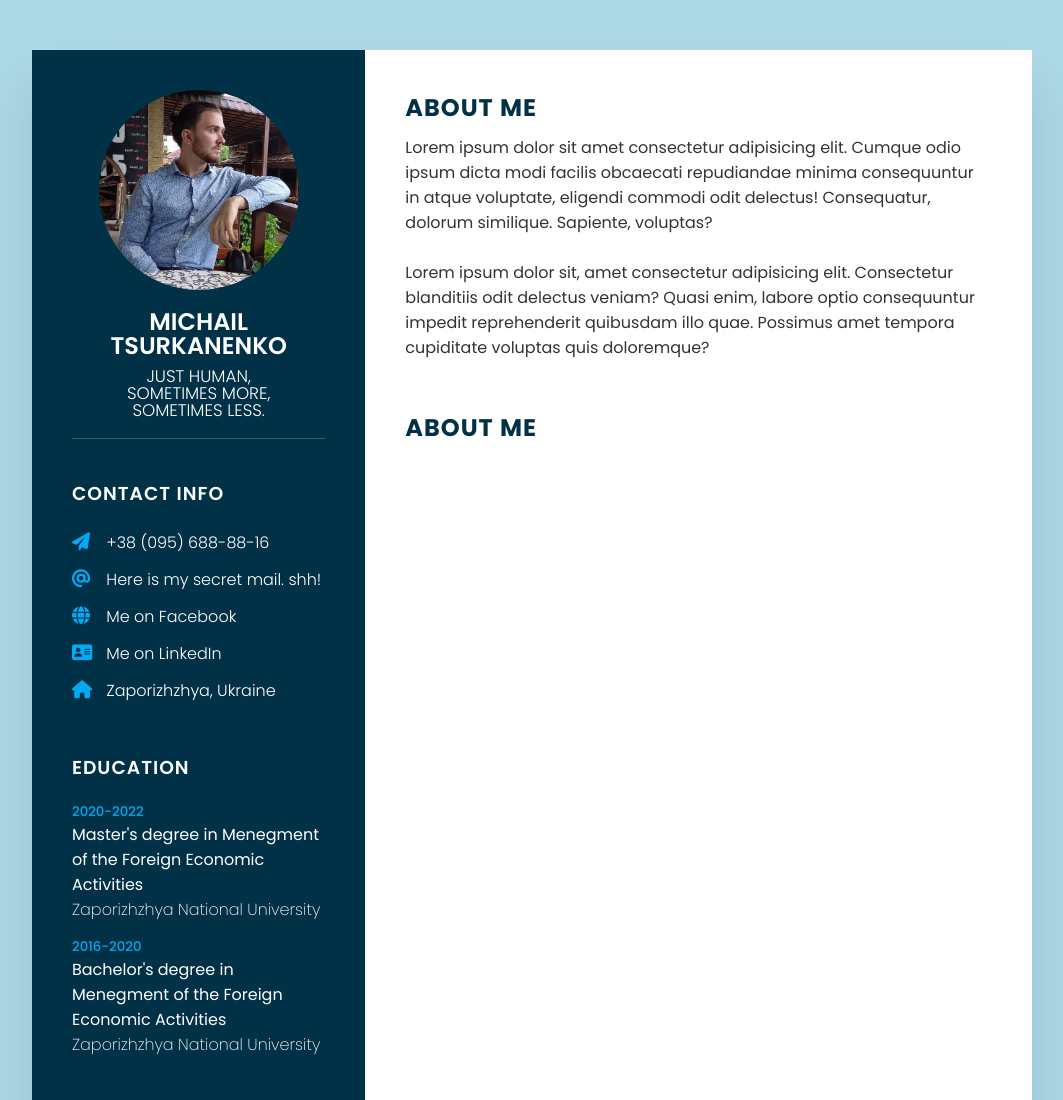
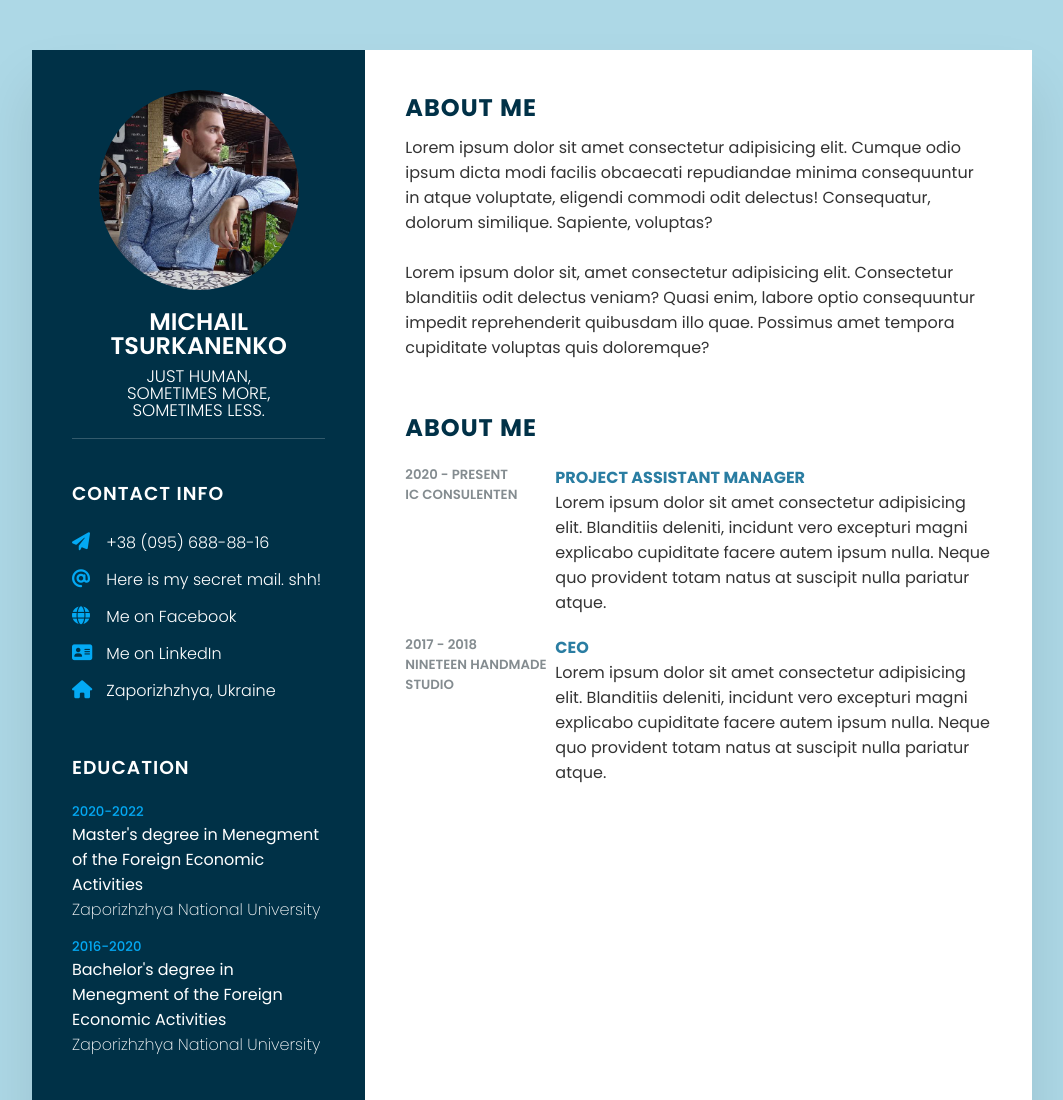
Before and after one commit to MichailTS/homepage, a plain HTML site: page index.html in a window 1280 px wide. Shown: the top 1100 px of the page, without its empty margins (108-1171 px from the left). Drawn offline with Linux system fonts and the light colour scheme.

Commit message:
Experience part added

```diff
--- a/index.html
+++ b/index.html
@@ -136,6 +136,36 @@
         </div>
         <div class="about">
           <h2 class="title2">About me</h2>
+          <div class="box">
+            <div class="year_company">
+              <h5>2020 - Present</h5>
+              <h5>iC consulenten</h5>
+            </div>
+            <div class="text">
+              <h4>Project Assistant Manager</h4>
+              <p>
+                Lorem ipsum dolor sit amet consectetur adipisicing elit.
+                Blanditiis deleniti, incidunt vero excepturi magni explicabo
+                cupiditate facere autem ipsum nulla. Neque quo provident totam
+                natus at suscipit nulla pariatur atque.
+              </p>
+            </div>
+          </div>
+          <div class="box">
+            <div class="year_company">
+              <h5>2017 - 2018</h5>
+              <h5>Nineteen handmade studio</h5>
+            </div>
+            <div class="text">
+              <h4>CEO</h4>
+              <p>
+                Lorem ipsum dolor sit amet consectetur adipisicing elit.
+                Blanditiis deleniti, incidunt vero excepturi magni explicabo
+                cupiditate facere autem ipsum nulla. Neque quo provident totam
+                natus at suscipit nulla pariatur atque.
+              </p>
+            </div>
+          </div>
         </div>
       </div>
     </div>
--- a/styles.css
+++ b/styles.css
@@ -154,3 +154,22 @@ body {
 .about p {
   color: #333;
 }
+
+.about .box {
+  display: flex;
+  flex-direction: row;
+  margin: 20px 0;
+}
+.about .box .year_company {
+  min-width: 150px;
+}
+.about .box .year_company h5 {
+  text-transform: uppercase;
+  color: #848c90;
+  font-weight: 600;
+}
+.about .box .text h4 {
+  text-transform: uppercase;
+  color: #2a7da2;
+  font-size: 16px;
+}
```
